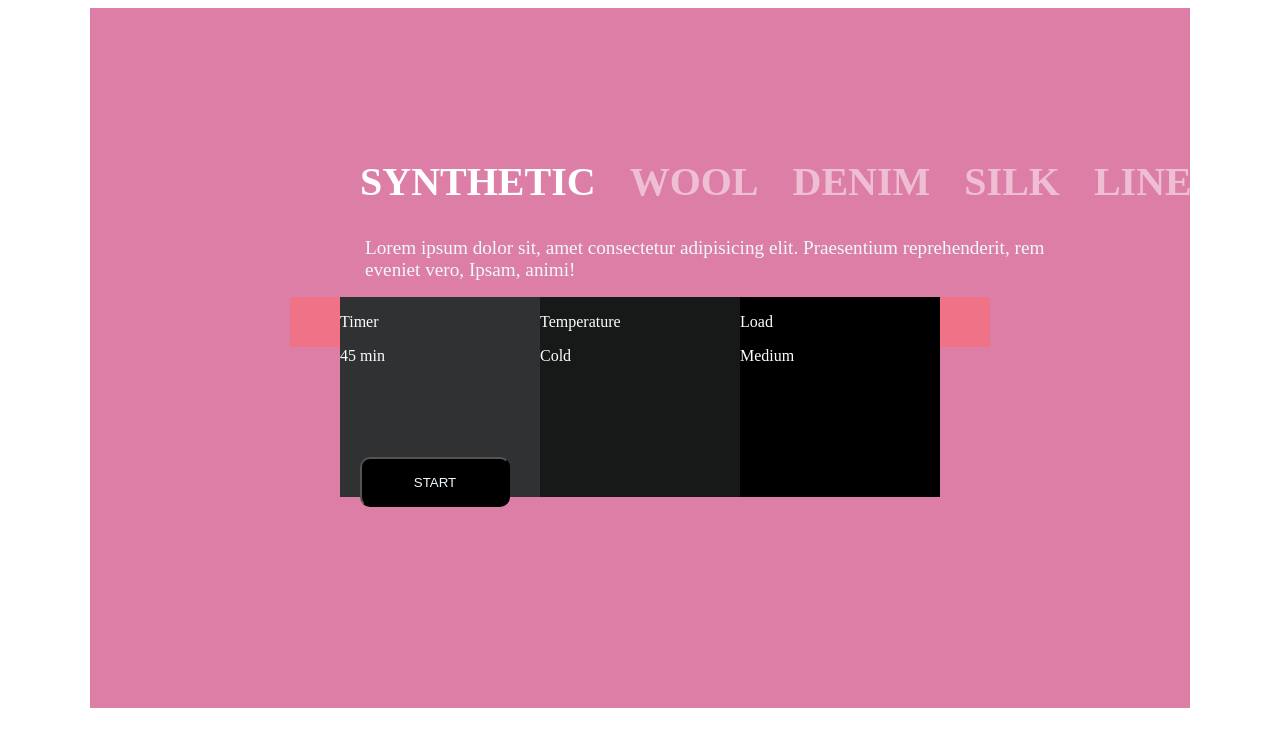
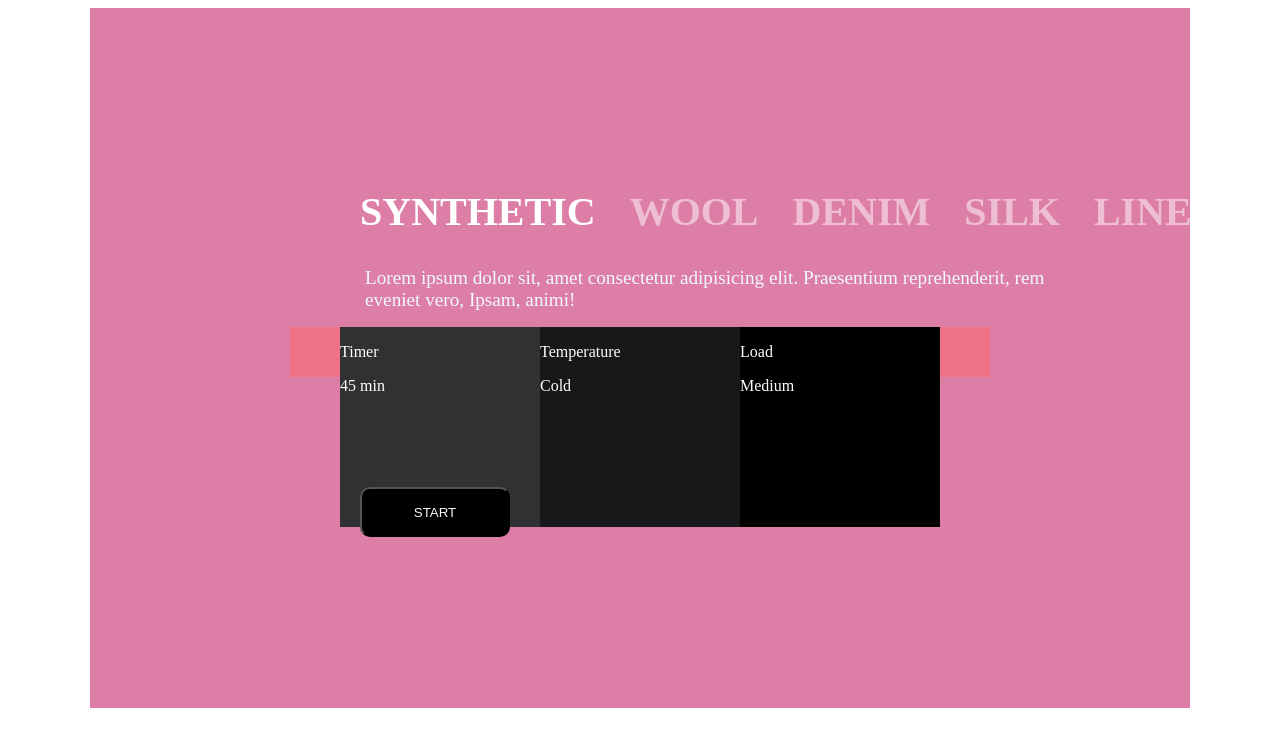
Before and after one commit to Bunyod3/kir-yuvish-mashinasi, a plain HTML site: page index.html in a window 1280 px wide. Drawn offline with Linux system fonts and the light colour scheme.

Commit message:
yangilanishlar

```diff
--- a/css/style.css
+++ b/css/style.css
@@ -8,7 +8,7 @@
     padding: auto;
 }
 .contianer-link{
-  padding-top: 150px;
+  padding-top: 180px;
   flex-wrap: nowrap;
   height: 60px;
   background:none;
```
